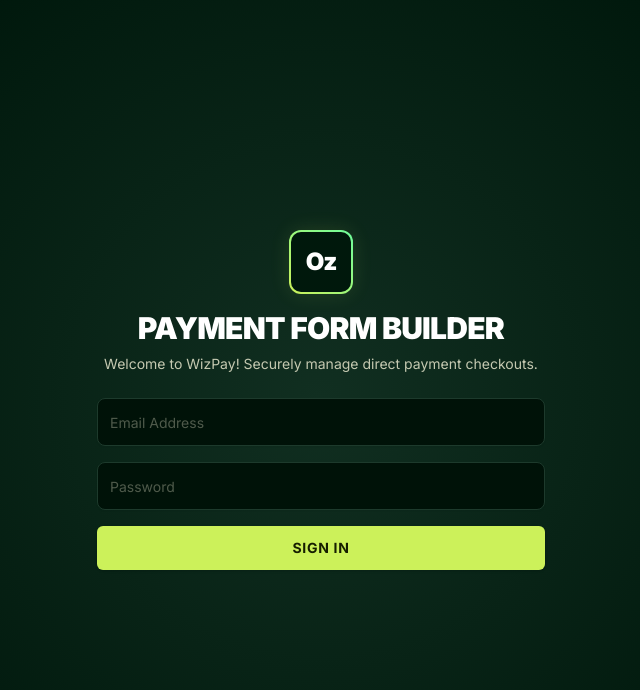
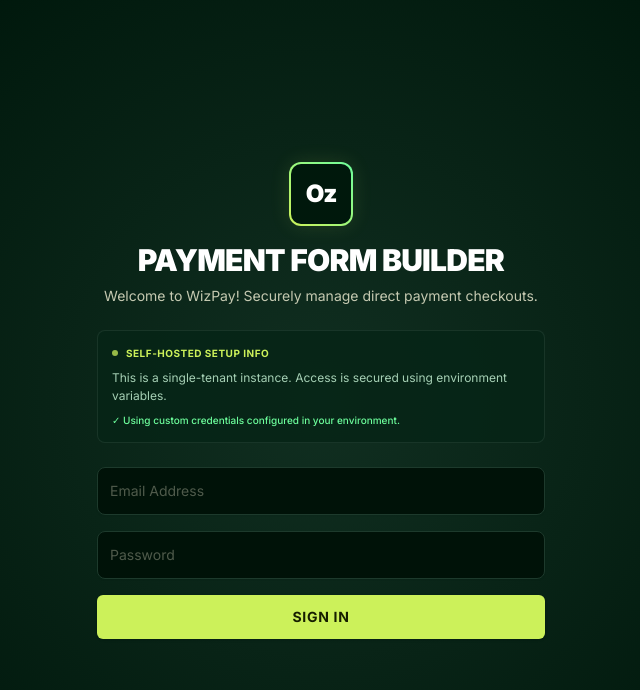
Before and after one commit to jedmamosto/open-wizpay, a Next.js app in the folder packages/web-app/: page /login in a window 1280 px wide. Shown: the top 690 px of the page, without its empty margins (319-959 px from the left). Built offline with nearby package versions, Linux system fonts and the light colour scheme; no server answers; a web font is replaced by a local one.

Commit message:
feat(ui): add self-hosted setup info callout to login page

```diff
--- a/packages/web-app/src/app/login/login.tsx
+++ b/packages/web-app/src/app/login/login.tsx
@@ -7,7 +7,7 @@
 import { Input } from '@/components/ui/input';
 import { Alert, AlertDescription } from '@/components/ui/alert';
 
-function AuthContent() {
+function AuthContent({ isDefaultCredentials }: { isDefaultCredentials: boolean }) {
     const { user, signOut, checkSession } = useAuth();
     const router = useRouter();
     const [email, setEmail] = useState('');
@@ -96,6 +96,36 @@
                 </div>
             </div>
 
+            {/* Help Callout for Self-Hosted Single-Tenant Mode */}
+            <div className="p-3.5 bg-[#062517]/85 border border-[#1d3a2c]/80 rounded-lg text-left text-xs space-y-2">
+                <div className="flex items-center gap-2 text-[#ccf15a] font-bold uppercase tracking-wider text-[10px]">
+                    <span className="h-1.5 w-1.5 bg-[#ccf15a] rounded-full animate-pulse" />
+                    Self-Hosted Setup Info
+                </div>
+                <p className="text-[#a6d0b5] leading-normal font-sans">
+                    This is a single-tenant instance. Access is secured using environment variables.
+                </p>
+                {isDefaultCredentials ? (
+                    <>
+                        <div className="bg-[#001208]/60 p-2.5 rounded border border-[#112f21]/80 font-mono text-[11px] text-[#c8ebd5] space-y-1">
+                            <p>
+                                <span className="text-[#c5c9b1]/60">Email:</span> <code className="text-white select-all">admin@wizpay.local</code>
+                            </p>
+                            <p>
+                                <span className="text-[#c5c9b1]/60">Password:</span> <code className="text-white select-all">admin-secure-password</code>
+                            </p>
+                        </div>
+                        <p className="text-[10px] text-[#c5c9b1]/50 leading-normal font-sans">
+                            Set custom credentials via <code className="bg-[#001208] px-1 rounded text-[#c8ebd5]">ADMIN_EMAIL</code> and <code className="bg-[#001208] px-1 rounded text-[#c8ebd5]">ADMIN_PASSWORD</code> in your <code className="text-white">.env.local</code>.
+                        </p>
+                    </>
+                ) : (
+                    <p className="text-[10px] text-[#6dfe9c] leading-normal font-sans font-medium">
+                        ✓ Using custom credentials configured in your environment.
+                    </p>
+                )}
+            </div>
+
             <div className="space-y-4">
                 {error && (
                     <Alert variant="destructive" className="bg-red-950/50 border-red-900 text-red-200">
@@ -145,14 +175,14 @@
     );
 }
 
-function Login() {
+function Login({ isDefaultCredentials = true }: { isDefaultCredentials?: boolean }) {
     return (
         <Suspense fallback={
             <div className="flex h-screen w-screen items-center justify-center bg-[#00180c]">
                 <div className="h-32 w-32 animate-spin rounded-full border-b-2 border-[#ccf15a]"></div>
             </div>
         }>
-            <AuthContent />
+            <AuthContent isDefaultCredentials={isDefaultCredentials} />
         </Suspense>
     );
 }
--- a/packages/web-app/src/app/login/page.tsx
+++ b/packages/web-app/src/app/login/page.tsx
@@ -1,9 +1,13 @@
 import Login from './login';
 
+export const dynamic = 'force-dynamic';
+
 function LoginPage() {
+    const isDefaultCredentials = !process.env.ADMIN_EMAIL && !process.env.ADMIN_PASSWORD;
+
     return (
         <div className="flex h-screen w-screen items-center justify-center bg-[#00180c] bg-[radial-gradient(circle_at_center,_#112f21_0%,_#00180c_70%)] p-4 overflow-hidden">
-            <Login />
+            <Login isDefaultCredentials={isDefaultCredentials} />
         </div>
     );
 }
```
